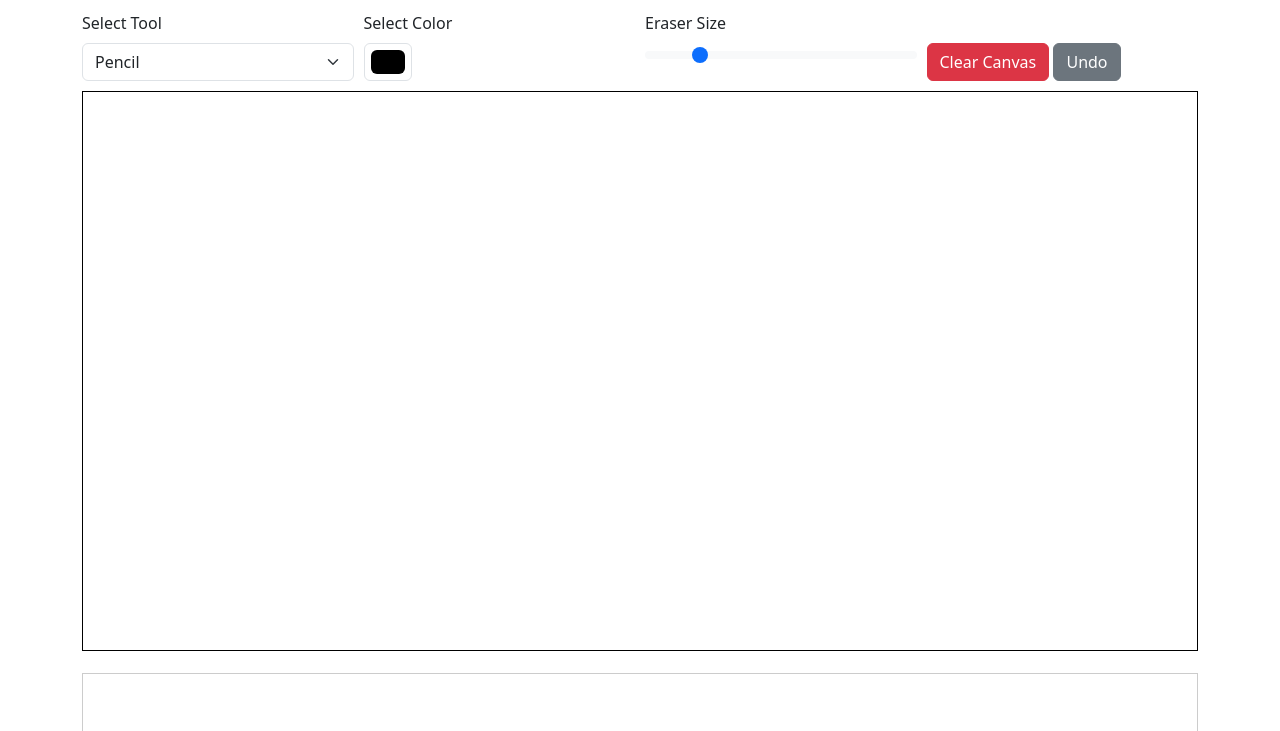
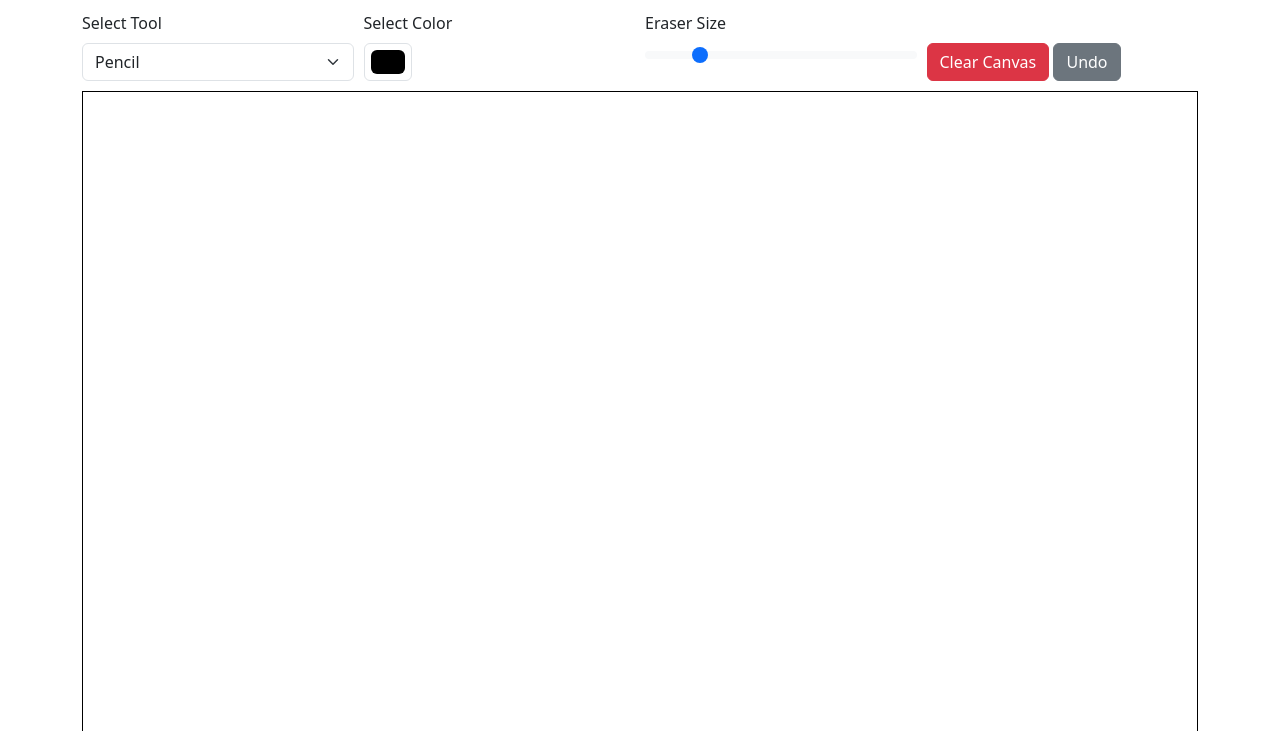
Before and after one commit to AlphaTok-sg/AlphaTok-You-Draw-AI-Guess-Mobile, a plain HTML site: page index.html in a window 1280 px wide. Shown: the part 69-800 px from the top of the page. Drawn offline with nearby package versions, Linux system fonts and the light colour scheme.

Commit message:
Update index.html

```diff
--- a/index.html
+++ b/index.html
@@ -14,7 +14,8 @@
             background-color: white;
             touch-action: none;
             width: 100%;
-            height: auto;
+            aspect-ratio: 1 / 1.5; /* 设置宽高比为 1:1.5，您可以根据需要调整 */
+            /* 或者使用固定高度：height: 80vh; */
         }
         #responseDialog {
             height: 120px;
```
